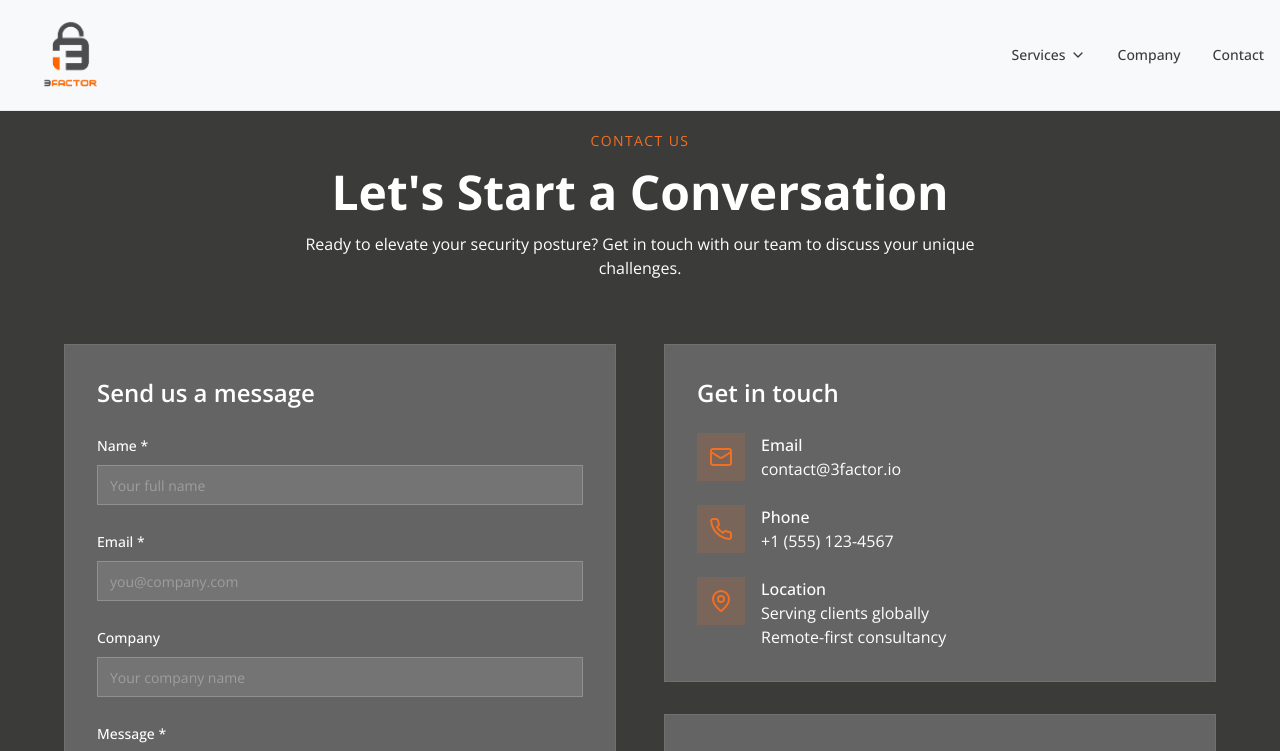
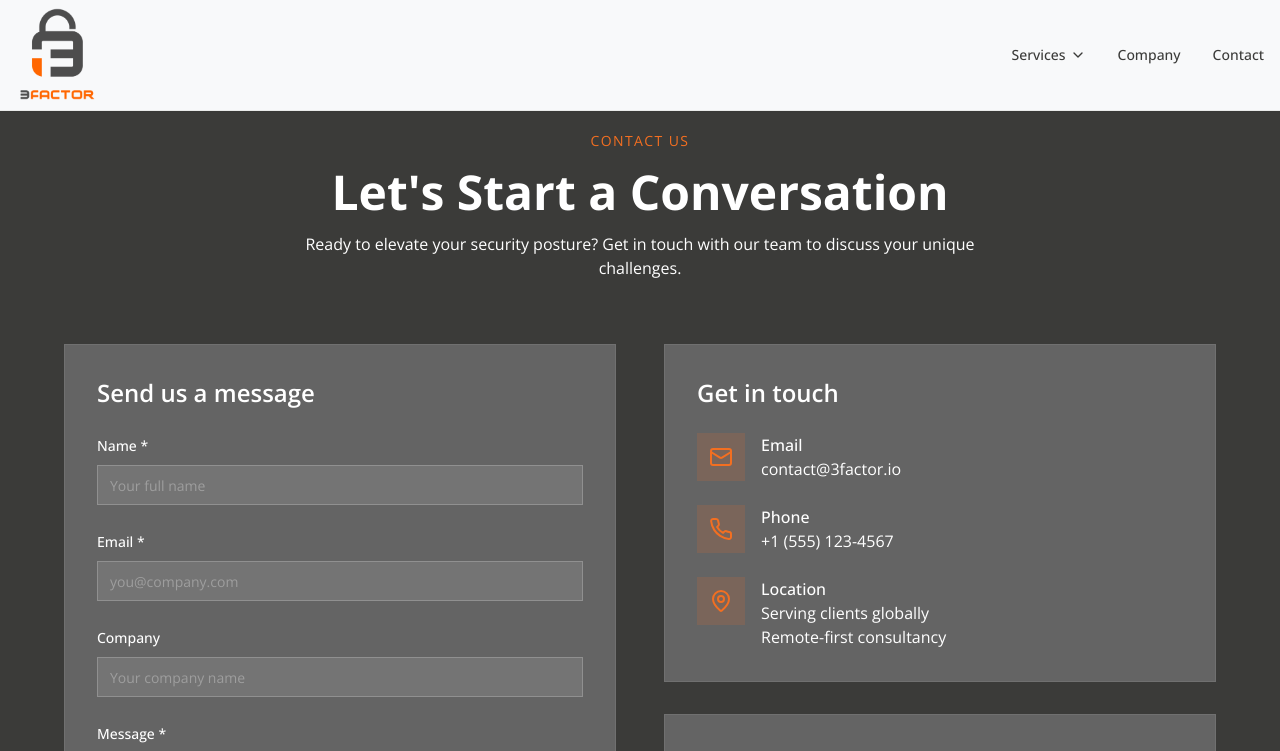
Before and after one commit to Sean3FACTOR/threefactor-glow-web, a React (Vite) app: page /contact in a window 1280 px wide. Shown: the top 751 px of the page. Built offline with nearby package versions, Linux system fonts and the light colour scheme.

Commit message:
Visual edit in Lovable
Edited UI in Lovable

```diff
--- a/src/components/Navigation.tsx
+++ b/src/components/Navigation.tsx
@@ -86,7 +86,7 @@ const Navigation = () => {
       <div className="container mx-auto px-4">
         <div className="flex items-center justify-between h-[5.625rem] md:h-[6.875rem]">
           <Link to="/" className="flex items-center h-full py-2">
-            <img alt="3FACTOR" className="h-full w-auto object-contain" src="/lovable-uploads/80e27f80-adc3-4ce1-bb89-2175eb8b20c7.png" />
+            <img alt="3FACTOR" className="h-full w-auto object-contain" src="/lovable-uploads/3f2d2bf8-a5a0-49ce-b96b-f1a2b91f73ba.png" />
           </Link>
 
           <div className="hidden sm:flex items-center space-x-8">
```
Also changed, not shown: public/lovable-uploads/3f2d2bf8-a5a0-49ce-b96b-f1a2b91f73ba.png (added).
